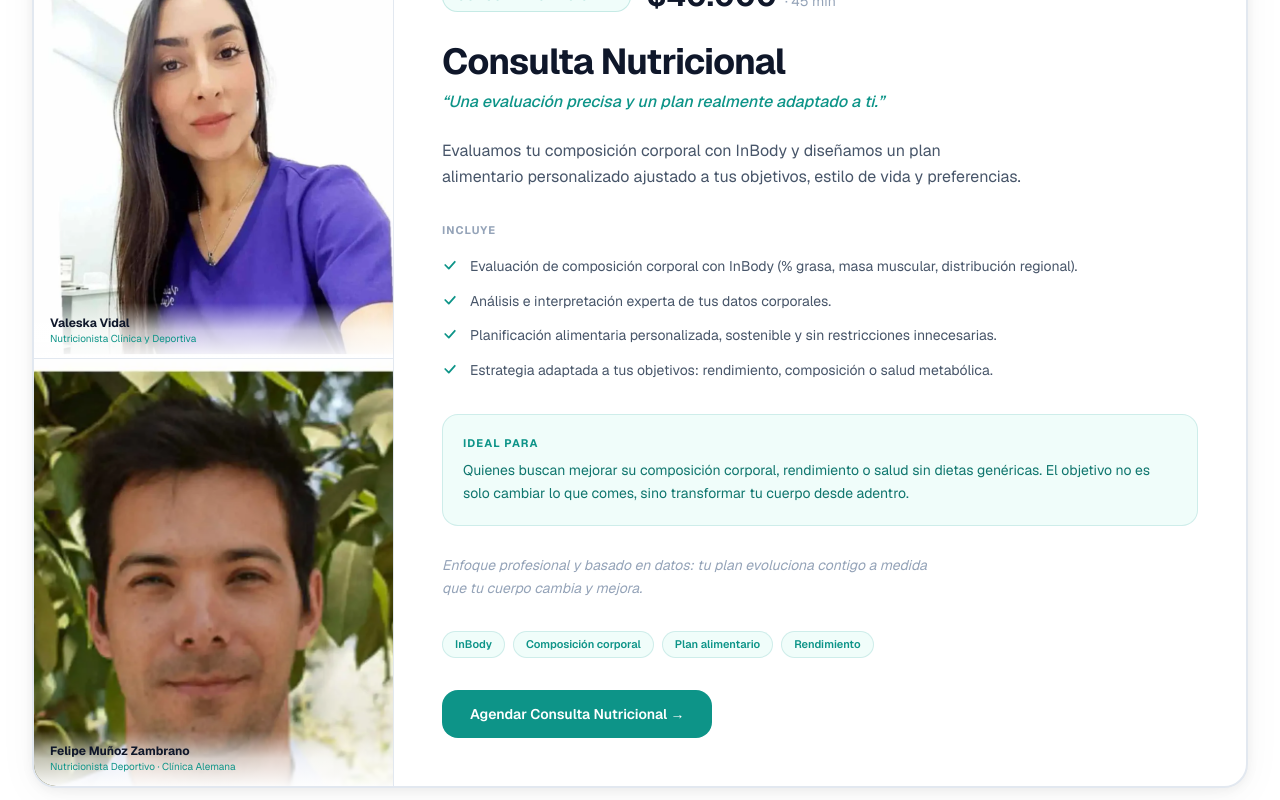
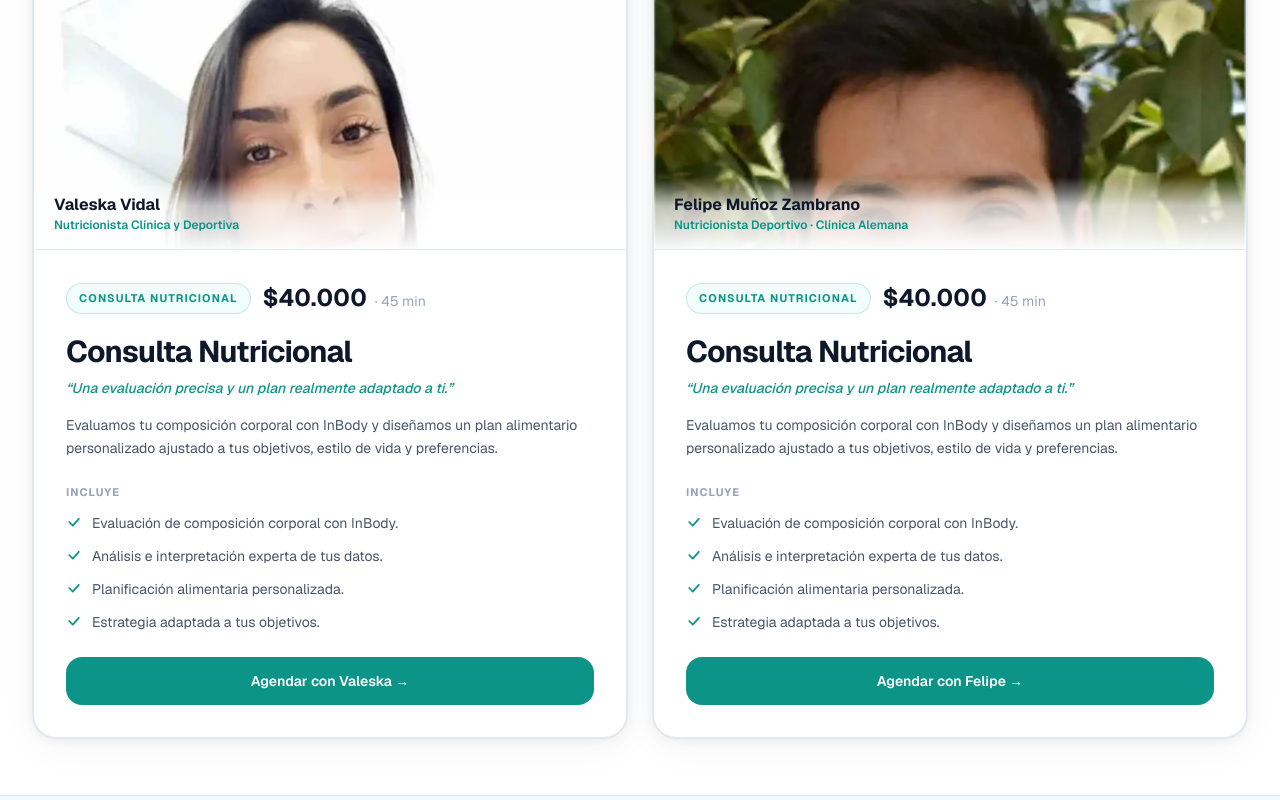
Before and after one commit to felipemunoz1983-alt/centro-metabolico, a Next.js app: page /asesoria in a window 1280 px wide. Shown: the part 1760-2560 px from the top of the page. Built offline with nearby package versions, Linux system fonts and the light colour scheme.

Commit message:
Split nutricional card into two independent cards (one per nutricionista)

```diff
--- a/src/app/asesoria/AsesoriaClient.tsx
+++ b/src/app/asesoria/AsesoriaClient.tsx
@@ -277,11 +277,17 @@ export function AsesoriaClient() {
 
           {/* ── CARD 2: Consulta Nutricional — fotos left, content right ─ */}
           {selected !== "medica" && (
+          <div className="grid grid-cols-1 gap-6 lg:grid-cols-2">
+            {[
+              { name: "Valeska Vidal", firstName: "Valeska", role: "Nutricionista Clínica y Deportiva", photo: "VALE_WEB.webp" },
+              { name: "Felipe Muñoz Zambrano", firstName: "Felipe", role: "Nutricionista Deportivo · Clínica Alemana", photo: "felipe.webp" },
+            ].map((pro, idx) => (
               <motion.article
+                key={pro.name}
                 initial={{ opacity: 0, y: 30 }}
                 animate={{ opacity: 1, y: 0 }}
-            transition={{ duration: 0.65, delay: 0.12 }}
-            className="overflow-hidden rounded-3xl"
+                transition={{ duration: 0.6, delay: 0.12 + idx * 0.08 }}
+                className="flex flex-col overflow-hidden rounded-3xl"
                 style={{
                   backgroundColor: t.bgCard,
                   border: `2px solid ${selected === "nutricional" ? t.teal : t.border}`,
@@ -295,141 +301,80 @@ export function AsesoriaClient() {
                   <div className="h-1 w-full" style={{ background: `linear-gradient(to right, transparent, ${t.teal}, transparent)` }} />
                 )}
 
-            <div className="grid grid-cols-1 lg:grid-cols-[360px_1fr]">
-              {/* Fotos Valeska + Felipe — mobile only */}
-              <div className="lg:hidden flex h-44 overflow-hidden" style={{ borderBottom: `1px solid ${t.border}` }}>
-                <div className="relative flex-1 overflow-hidden">
+                {/* Photo header */}
+                <div className="relative h-72 overflow-hidden md:h-80" style={{ borderBottom: `1px solid ${t.border}` }}>
                   <Image
-                    src={`${BP}/VALE_WEB.webp`}
-                    alt="Valeska Vidal, Nutricionista"
+                    src={`${BP}/${pro.photo}`}
+                    alt={`${pro.name}, ${pro.role}`}
                     fill
                     className="object-cover object-top"
-                    sizes="50vw"
+                    sizes="(max-width: 1024px) 100vw, 50vw"
                   />
-                  <div className="absolute bottom-0 left-0 right-0 px-3 py-2"
-                    style={{ background: "linear-gradient(to top, rgba(255,255,255,0.97) 0%, rgba(255,255,255,0.7) 50%, transparent 100%)" }}>
-                    <p className="text-xs font-bold" style={{ color: t.text }}>Valeska Vidal</p>
-                    <p className="text-[10px]" style={{ color: t.teal }}>Nutricionista</p>
-                  </div>
-                </div>
-                <div className="relative flex-1 overflow-hidden" style={{ borderLeft: `1px solid ${t.border}` }}>
-                  <Image
-                    src={`${BP}/felipe.webp`}
-                    alt="Felipe Muñoz Zambrano, Nutricionista"
-                    fill
-                    className="object-cover object-top"
-                    sizes="50vw"
-                  />
-                  <div className="absolute bottom-0 left-0 right-0 px-3 py-2"
-                    style={{ background: "linear-gradient(to top, rgba(255,255,255,0.97) 0%, rgba(255,255,255,0.7) 50%, transparent 100%)" }}>
-                    <p className="text-xs font-bold" style={{ color: t.text }}>Felipe Muñoz</p>
-                    <p className="text-[10px]" style={{ color: t.teal }}>Nutricionista</p>
-                  </div>
-                </div>
-              </div>
-
-              {/* Fotos Valeska + Felipe — desktop */}
-              <div className="relative hidden lg:grid grid-rows-2" style={{ borderRight: `1px solid ${t.border}` }}>
-                {/* Valeska */}
-                <div className="relative overflow-hidden">
-                  <Image
-                    src={`${BP}/VALE_WEB.webp`}
-                    alt="Valeska Vidal, Nutricionista Clínica y Deportiva"
-                    fill
-                    className="object-cover object-top"
-                    sizes="360px"
-                  />
-                  <div className="absolute bottom-0 left-0 right-0 px-4 py-3"
-                    style={{ background: "linear-gradient(to top, rgba(255,255,255,0.97) 0%, rgba(255,255,255,0.7) 50%, transparent 100%)" }}>
-                    <p className="text-xs font-bold" style={{ color: t.text }}>Valeska Vidal</p>
-                    <p className="text-[10px]" style={{ color: t.teal }}>Nutricionista Clínica y Deportiva</p>
-                  </div>
-                </div>
-                {/* Felipe */}
-                <div className="relative overflow-hidden" style={{ borderTop: `1px solid ${t.border}` }}>
-                  <Image
-                    src={`${BP}/felipe.webp`}
-                    alt="Felipe Muñoz Zambrano, Nutricionista Deportivo"
-                    fill
-                    className="object-cover object-top"
-                    sizes="360px"
-                  />
-                  <div className="absolute bottom-0 left-0 right-0 px-4 py-3"
-                    style={{ background: "linear-gradient(to top, rgba(255,255,255,0.97) 0%, rgba(255,255,255,0.7) 50%, transparent 100%)" }}>
-                    <p className="text-xs font-bold" style={{ color: t.text }}>Felipe Muñoz Zambrano</p>
-                    <p className="text-[10px]" style={{ color: t.teal }}>Nutricionista Deportivo · Clínica Alemana</p>
-                  </div>
+                  <div
+                    className="absolute bottom-0 left-0 right-0 px-5 py-4"
+                    style={{ background: "linear-gradient(to top, rgba(255,255,255,0.98) 0%, rgba(255,255,255,0.7) 60%, transparent 100%)" }}
+                  >
+                    <p className="text-base font-bold" style={{ color: t.text }}>{pro.name}</p>
+                    <p className="text-xs font-semibold" style={{ color: t.teal }}>{pro.role}</p>
                   </div>
                 </div>
 
                 {/* Content */}
-              <div className="p-8 md:p-12">
-                <div className="mb-7 flex flex-wrap items-center gap-4">
-                  <span className="rounded-full px-3.5 py-1.5 text-[11px] font-bold uppercase tracking-widest"
-                    style={{ backgroundColor: t.tealBg, color: t.teal, border: `1px solid ${t.teal}30` }}>
+                <div className="flex flex-1 flex-col p-6 md:p-8">
+                  <div className="mb-5 flex flex-wrap items-center gap-3">
+                    <span
+                      className="rounded-full px-3 py-1.5 text-[11px] font-bold uppercase tracking-widest"
+                      style={{ backgroundColor: t.tealBg, color: t.teal, border: `1px solid ${t.teal}30` }}
+                    >
                       Consulta Nutricional
                     </span>
                     <div className="flex items-baseline gap-2">
-                    <span className="text-3xl font-bold" style={{ color: t.text }}>$40.000</span>
+                      <span className="text-2xl font-bold" style={{ color: t.text }}>$40.000</span>
                       <span className="text-sm" style={{ color: t.textMuted }}>· 45 min</span>
                     </div>
                   </div>
 
-                <h2 className="mb-2 text-3xl font-bold tracking-tight md:text-4xl" style={{ color: t.text }}>
+                  <h2 className="mb-2 text-2xl font-bold tracking-tight md:text-3xl" style={{ color: t.text }}>
                     Consulta Nutricional
                   </h2>
-                <p className="mb-6 text-base font-medium italic" style={{ color: t.teal }}>
+                  <p className="mb-4 text-sm font-medium italic" style={{ color: t.teal }}>
                     &ldquo;Una evaluación precisa y un plan realmente adaptado a ti.&rdquo;
                   </p>
-                <p className="mb-8 text-base leading-relaxed max-w-[55ch]" style={{ color: t.textMid }}>
+                  <p className="mb-6 text-sm leading-relaxed" style={{ color: t.textMid }}>
                     Evaluamos tu composición corporal con InBody y diseñamos un plan alimentario personalizado ajustado a tus objetivos, estilo de vida y preferencias.
                   </p>
 
-                <p className="mb-4 text-[11px] font-bold uppercase tracking-widest" style={{ color: t.textMuted }}>Incluye</p>
-                <ul className="mb-8 flex flex-col gap-3" role="list">
+                  <p className="mb-3 text-[11px] font-bold uppercase tracking-widest" style={{ color: t.textMuted }}>Incluye</p>
+                  <ul className="mb-6 flex flex-col gap-2.5" role="list">
                     {[
-                    "Evaluación de composición corporal con InBody (% grasa, masa muscular, distribución regional).",
-                    "Análisis e interpretación experta de tus datos corporales.",
-                    "Planificación alimentaria personalizada, sostenible y sin restricciones innecesarias.",
-                    "Estrategia adaptada a tus objetivos: rendimiento, composición o salud metabólica.",
+                      "Evaluación de composición corporal con InBody.",
+                      "Análisis e interpretación experta de tus datos.",
+                      "Planificación alimentaria personalizada.",
+                      "Estrategia adaptada a tus objetivos.",
                     ].map((item) => (
-                    <li key={item} className="flex items-start gap-3">
+                      <li key={item} className="flex items-start gap-2.5">
                         <CheckIcon color={t.teal} />
                         <span className="text-sm leading-relaxed" style={{ color: t.textMid }}>{item}</span>
                       </li>
                     ))}
                   </ul>
 
-                <div className="mb-7 rounded-2xl p-5" style={{ backgroundColor: t.tealBg, border: `1px solid ${t.teal}25` }}>
-                  <p className="mb-2 text-[11px] font-bold uppercase tracking-widest" style={{ color: t.teal }}>Ideal para</p>
-                  <p className="text-sm leading-relaxed" style={{ color: "#0F766E" }}>
-                    Quienes buscan mejorar su composición corporal, rendimiento o salud sin dietas genéricas. El objetivo no es solo cambiar lo que comes, sino transformar tu cuerpo desde adentro.
-                  </p>
-                </div>
-
-                <p className="mb-8 text-sm leading-relaxed italic max-w-[55ch]" style={{ color: t.textMuted }}>
-                  Enfoque profesional y basado en datos: tu plan evoluciona contigo a medida que tu cuerpo cambia y mejora.
-                </p>
-
-                <div className="mb-8 flex flex-wrap gap-2">
-                  {["InBody", "Composición corporal", "Plan alimentario", "Rendimiento"].map((tag) => (
-                    <Tag key={tag} color={t.teal} bg={t.tealBg}>{tag}</Tag>
-                  ))}
-                </div>
-
+                  <div className="mt-auto">
                     <motion.a
                       href={AGENDA_URL}
-                  className="inline-flex items-center gap-2 rounded-2xl px-7 py-3.5 text-sm font-semibold text-white cursor-pointer"
+                      className="inline-flex w-full items-center justify-center gap-2 rounded-2xl px-7 py-3.5 text-sm font-semibold text-white cursor-pointer"
                       style={{ backgroundColor: t.teal }}
                       whileHover={{ scale: 1.02, backgroundColor: "#0F766E" }}
                       transition={{ duration: 0.2 }}
-                  aria-label="Agendar Consulta Nutricional en AgendaPro"
+                      aria-label={`Agendar Consulta Nutricional con ${pro.name}`}
                     >
-                  Agendar Consulta Nutricional →
+                      Agendar con {pro.firstName} →
                     </motion.a>
                   </div>
                 </div>
               </motion.article>
+            ))}
+          </div>
           )}
         </div>
       </section>
```
Lines whose indentation alone changed are shown as unchanged.
